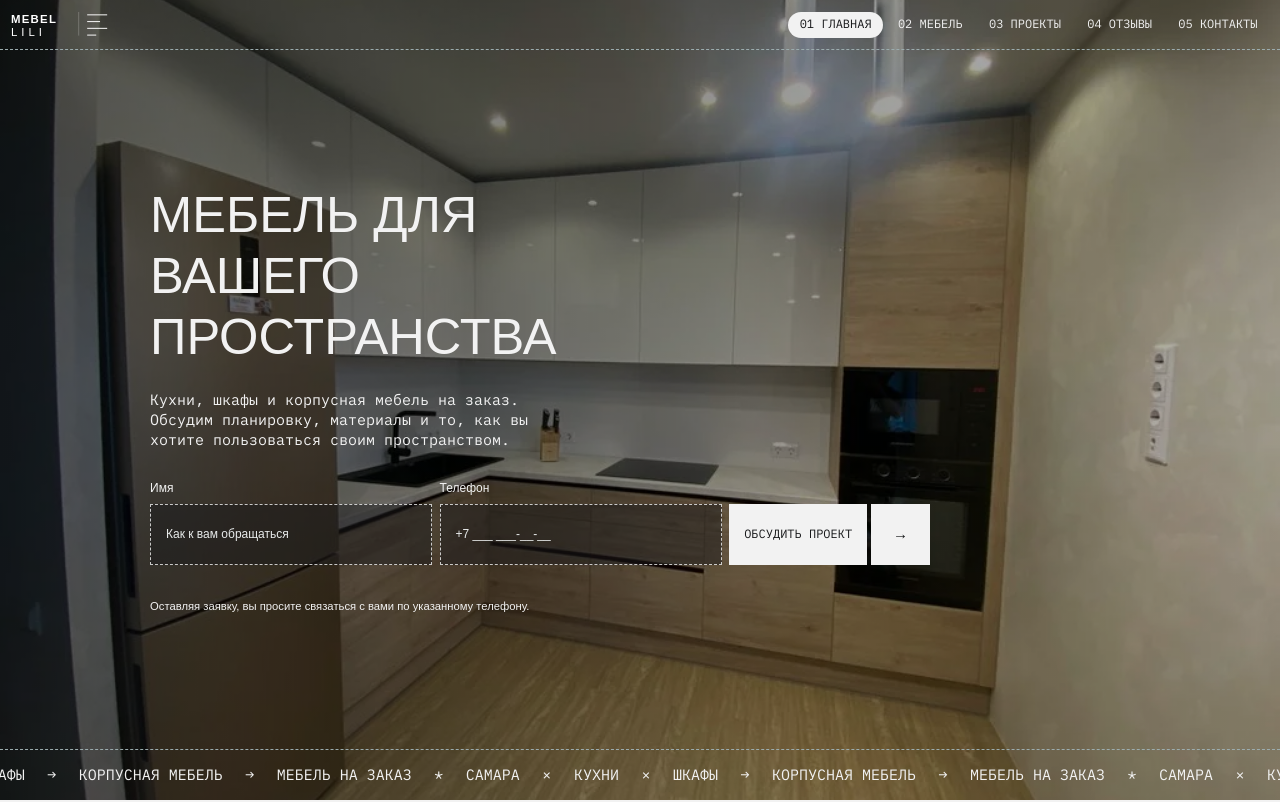
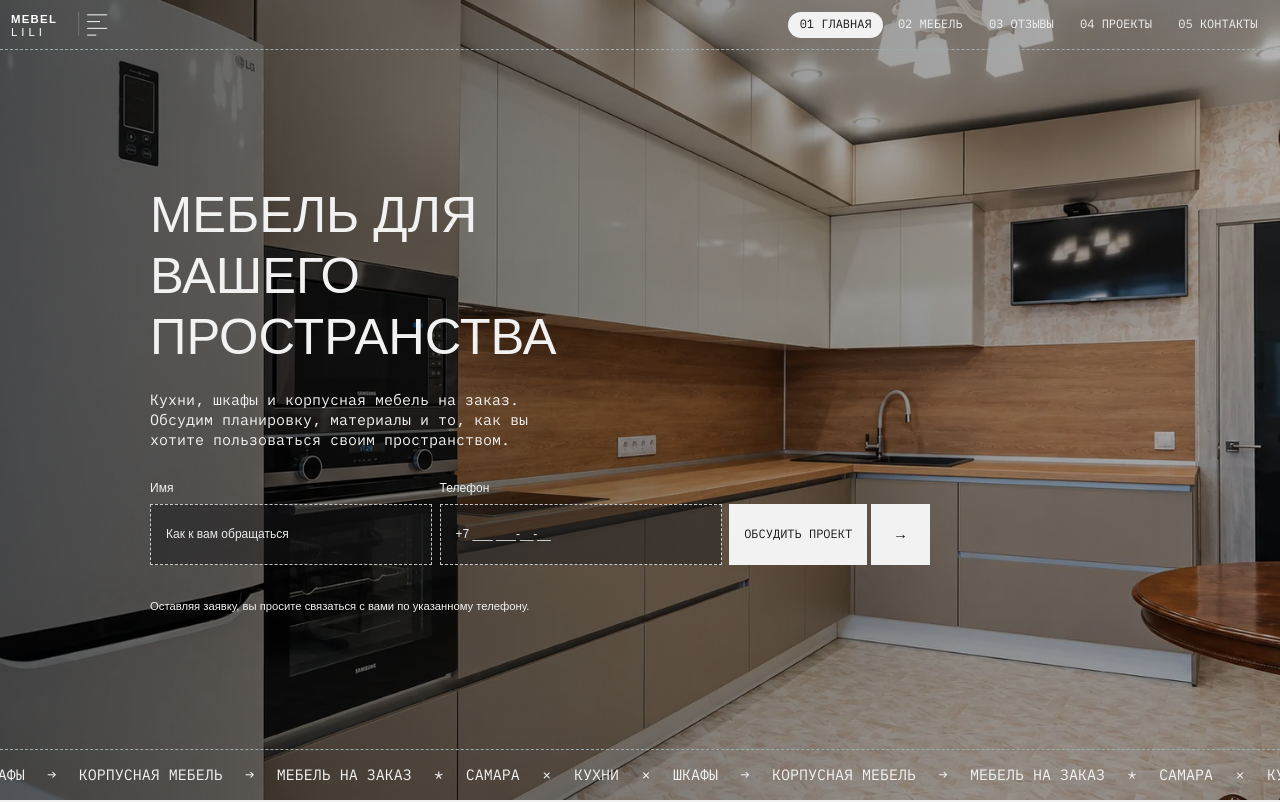
Before and after one commit to Garun-mp4/mebel-lili, a React (Vite) app: page / in a window 1280 px wide. Shown: the top 802 px of the page. Built offline with nearby package versions, Linux system fonts and the light colour scheme; a web font is replaced by a local one.

Commit message:
fix: update hero image and align header navigation with sections

```diff
--- a/src/pageMarkup.js
+++ b/src/pageMarkup.js
@@ -34,10 +34,10 @@ export const PAGE_HTML = /* html */ String.raw`
 <a href="#furniture">02 МЕБЕЛЬ</a>
 </li>
 <li class="menu-item">
-<a href="#projects">03 ПРОЕКТЫ</a>
+<a href="#reviews">03 ОТЗЫВЫ</a>
 </li>
 <li class="menu-item">
-<a href="#reviews">04 ОТЗЫВЫ</a>
+<a href="#projects">04 ПРОЕКТЫ</a>
 </li>
 <li class="menu-item">
 <a href="#request">05 КОНТАКТЫ</a>
@@ -49,7 +49,7 @@ export const PAGE_HTML = /* html */ String.raw`
 </header>
 <main id="content">
 <section id="top" class="cb-block cb-block--hero-frontpage cb-fullbleed--both lili-hero" style="--margin-lg-top:0px;--margin-lg-bottom:100px;--margin-md-top:0px;--margin-md-bottom:50px;--margin-sm-top:0px;--margin-sm-bottom:20px;">
-<img class="hero-frontpage__video hero-frontpage__image" src="/assets/yandex-kitchen.webp" alt="Кухня на фотографии из карточки Mebel Lili" fetchpriority="high" width="1024" height="768"/>
+<img class="hero-frontpage__video hero-frontpage__image" src="/assets/kitchen-modern.webp" alt="Интерьер угловой кухни в светлых тонах" fetchpriority="high" width="1672" height="941"/>
 <div class="hero-frontpage__content">
 <h1 class="hero-frontpage__heading">МЕБЕЛЬ ДЛЯ<br/>ВАШЕГО ПРОСТРАНСТВА</h1>
 <p class="hero-frontpage__intro">Кухни, шкафы и корпусная мебель на заказ. Обсудим планировку, материалы и то, как вы хотите пользоваться своим пространством.</p>
@@ -763,7 +763,7 @@ export const PAGE_HTML = /* html */ String.raw`
 <div class="cb-site-footer__bar">
 <nav aria-label="Навигация в подвале" class="cb-site-footer__nav">
 <a class="cb-site-footer__nav-link" href="#furniture">02 МЕБЕЛЬ</a>
-<a class="cb-site-footer__nav-link" href="#projects">03 ПРОЕКТЫ</a>
+<a class="cb-site-footer__nav-link" href="#projects">04 ПРОЕКТЫ</a>
 </nav>
 <p class="cb-site-footer__copyright">© MEBEL LILI 2026</p>
 <nav aria-label="Дополнительные ссылки" class="cb-site-footer__legal">
--- a/src/runtime.js
+++ b/src/runtime.js
@@ -32,10 +32,10 @@ function installHeader() {
     document.body.classList.remove('menu-open');
     main.inert = false;
     footer.inert = false;
+    if (restoreFocus || (small.matches && menu.contains(document.activeElement))) burger.focus({ preventScroll: true });
     burger.setAttribute('aria-expanded', 'false');
     burger.setAttribute('aria-label', 'Открыть меню');
     menu.setAttribute('aria-hidden', String(small.matches));
-    if (restoreFocus) burger.focus({ preventScroll: true });
   };
   const open = () => {
     header.classList.add('is-open');
@@ -60,6 +60,7 @@ function installHeader() {
   });
   listen(small, 'change', () => { close(); syncScroll(); });
   listen(window, 'scroll', syncScroll, { passive: true });
+  listen(window, 'resize', syncScroll);
   close();
   syncScroll();
   document.querySelectorAll('a[href^="#"]').forEach((link) => {
@@ -69,11 +70,12 @@ function installHeader() {
       const target = document.querySelector(href);
       if (!target) return;
       event.preventDefault();
+      const fromMenu = header.classList.contains('is-open');
       close();
       const top = target.getBoundingClientRect().top + window.scrollY - header.offsetHeight - 20;
       const keyboard = event.detail === 0;
       window.scrollTo({ top, behavior: reduced.matches || keyboard ? 'instant' : 'smooth' });
-      if (keyboard) {
+      if (keyboard || fromMenu) {
         const focusTarget = target.querySelector('h1,h2,h3') || target;
         focusTarget.tabIndex = -1;
         focusTarget.focus({ preventScroll: true });
```
Also changed, not shown: 6 other files (tests, documents, lock files or other folders).
